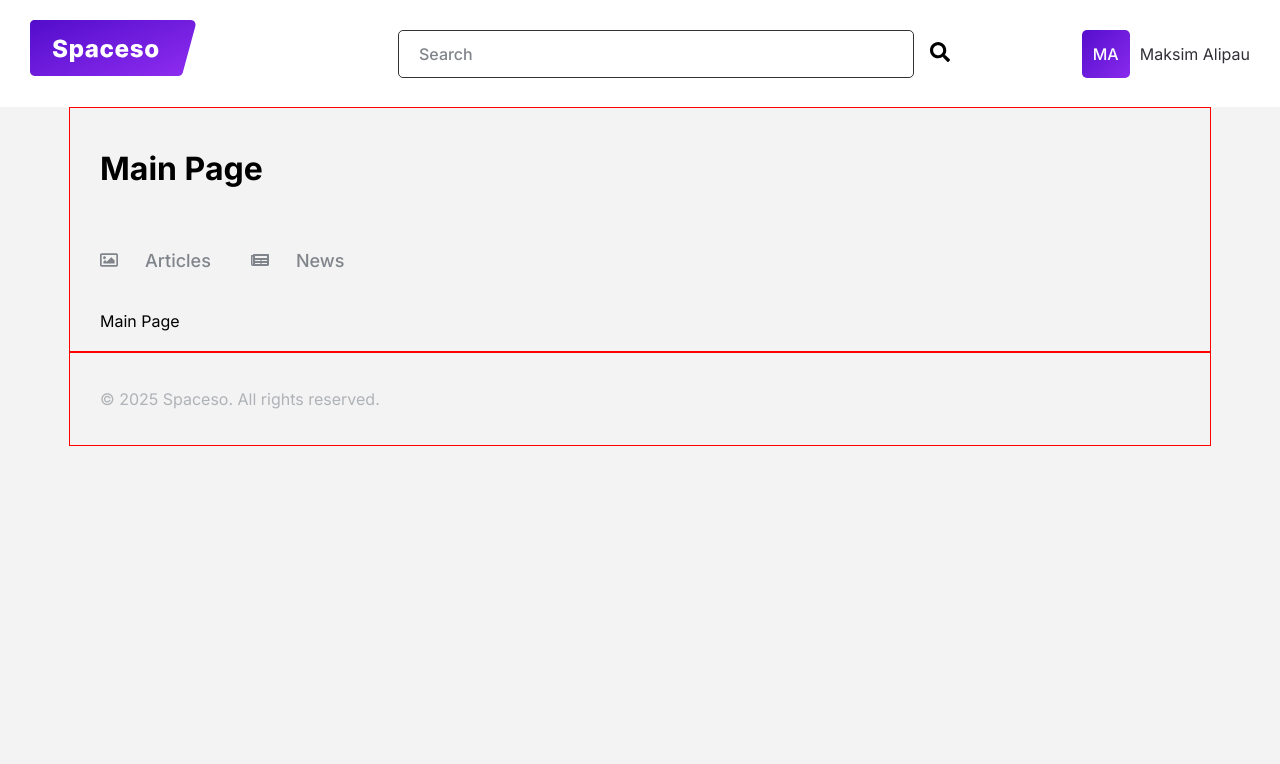
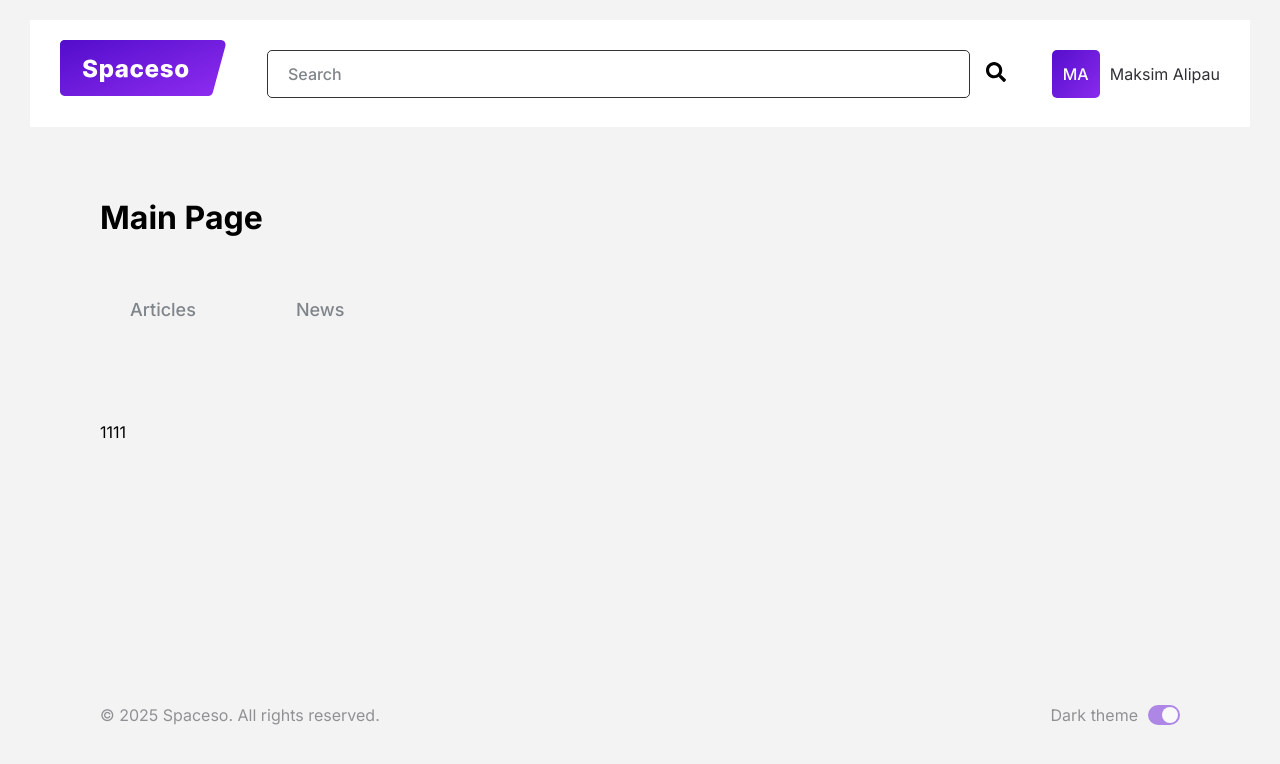
Before and after one commit to maksimtest-lab/diploma2, a React (Vite) app in the folder spaceso/: page / in a window 1280 px wide. Shown: the top 764 px of the page. Built offline with nearby package versions, Linux system fonts and the light colour scheme.

Commit message:
feat: step by step

```diff
--- a/spaceso/src/components/header/logo.sass
+++ b/spaceso/src/components/header/logo.sass
@@ -2,8 +2,9 @@
     font-size: 46px
     font-weight: 600
     color: white
-    min-width: 328px
+    //min-width: 328px
     display: flex
+    flex-shrink: 0
 
 
     span
--- a/spaceso/src/components/header/userBar.sass
+++ b/spaceso/src/components/header/userBar.sass
@@ -1,7 +1,7 @@
 .userBar
     color: #313037
     flex-shrink: 0
-    width: 254px
+    //width: 254px
     display: flex
     align-items: center
     justify-content: right
--- a/spaceso/src/components/layout.sass
+++ b/spaceso/src/components/layout.sass
@@ -1,24 +1,34 @@
 .layout
     background-color: #F3F3F3
     min-height: 100vh
-    //padding: 20px 30px
-    //display: flex
-    //flex-direction: column
-    //gap: 30px
+    padding: 20px 30px
+    display: flex
+    flex-direction: column
+    gap: 30px
 
     main
         display: flex
         flex-direction: column
-        gap: 40px
+        //gap: 40px
         padding: 20px 30px
         max-width: calc(1120px - 40px)
         margin: 0 auto
-        border: solid 1px red
+        flex-shrink: 0
+        flex-grow: 1
+        width: 100%
 
     footer
-        color: #AFB2B6
+        color: #313037
         margin-top: auto
         max-width: calc(1120px - 40px)
         margin: 0 auto
-        border: solid 1px red
         padding: 20px 30px
+        font-size: 16px
+        opacity: 0.5
+
+        display: flex
+        justify-content: space-between
+        align-items: center
+        flex-shrink: 0
+        flex-grow: 1
+        width: 100%
--- a/spaceso/src/components/layout.tsx
+++ b/spaceso/src/components/layout.tsx
@@ -2,6 +2,7 @@ import "./layout.sass"
 import { Header } from "./header/header"
 import { Navigation } from "./navigation"
 import PageTitle from "../store/components/pageTitle"
+import ThemeSwitcher from "../store/components/themeSwitcher"
 
 interface LayoutProps {
   children: React.ReactNode;
@@ -14,12 +15,11 @@ function Layout({ children }: LayoutProps) {
       <Header />
       <main>
         <PageTitle></PageTitle>
-        <Navigation />
-
         {children}
       </main>
       <footer>
         <p>© {new Date().getFullYear()} Spaceso. All rights reserved.</p>
+        <ThemeSwitcher />
       </footer>
     </div>
   )
--- a/spaceso/src/components/navigation.sass
+++ b/spaceso/src/components/navigation.sass
@@ -1,4 +1,5 @@
 .navigation
+    margin-bottom: 60px
     ul
         padding: 0
         margin: 0
@@ -20,9 +21,12 @@
 
                 text-decoration: none
                 color: #80858B
+                padding: 40px 30px
+                border-bottom: solid 2px transparent
 
                 svg
-                    margin-right: 17px
+                    //margin-right: 17px
 
                 &.active
                     color: #7B61FF
+                    border-bottom: solid 2px #313037
--- a/spaceso/src/components/navigation.tsx
+++ b/spaceso/src/components/navigation.tsx
@@ -11,7 +11,7 @@ export function Navigation() {
                     {NAVIGATION.map((route: NavigationItem) => (
                         <li key={route.url}>
                             <NavLink to={route.url}>
-                                {route.icon && <route.icon className="nav-icon" />}
+                                {/* {route.icon && <route.icon className="nav-icon" />} */}
                                 {route.name}
                             </NavLink>
                         </li>
--- a/spaceso/src/pages/ArticlesPage.tsx
+++ b/spaceso/src/pages/ArticlesPage.tsx
@@ -1,4 +1,4 @@
-import { Title } from "../components";
+import { Navigation } from "../components";
 import { useDispatch } from 'react-redux';
 import { setPageTitle } from '../store/actions/actions';
 import { useEffect } from 'react';
@@ -12,6 +12,8 @@ export function ArticlesPage() {
 
     return (
         <>
+            <Navigation />
+
             1111
         </>
     )
--- a/spaceso/src/pages/MainPage.tsx
+++ b/spaceso/src/pages/MainPage.tsx
@@ -1,6 +1,7 @@
 import { useEffect } from 'react';
 import { useDispatch } from 'react-redux';
 import { setPageTitle } from '../store/actions/actions.ts';
+import { ArticlesPage } from './ArticlesPage';
 
 export function MainPage() {
     const dispatch = useDispatch();
@@ -10,8 +11,6 @@ export function MainPage() {
     }, [dispatch]);
 
     return (
-        <>
-            Main Page
-        </>
+        <ArticlesPage />
     )
 }
--- a/spaceso/src/pages/NewsPage.tsx
+++ b/spaceso/src/pages/NewsPage.tsx
@@ -1,4 +1,4 @@
-import { Title } from "../components";
+import { Navigation } from "../components";
 import { useDispatch } from 'react-redux';
 import { setPageTitle } from '../store/actions/actions';
 import { useEffect } from 'react';
@@ -12,7 +12,8 @@ export function NewsPage() {
 
     return (
         <>
-            <Title />
+            <Navigation />
+
         </>
     )
 }
--- a/spaceso/src/pages/SettingsPage.tsx
+++ b/spaceso/src/pages/SettingsPage.tsx
@@ -1,4 +1,3 @@
-import { Title } from "../components";
 import { useDispatch } from 'react-redux';
 import { setPageTitle } from '../store/actions/actions';
 import { useEffect } from 'react';
@@ -12,7 +11,7 @@ export function Settings() {
 
     return (
         <>
-            <Title />
+            settings
         </>
     )
 }
--- /dev/null
+++ b/spaceso/src/store/components/themeSwitcher.sass
@@ -0,0 +1,39 @@
+.themeSwitcher
+    display: flex
+    align-items: center
+    gap: 10px
+    cursor: pointer
+    font-size: 16px
+
+    button
+        width: 32px
+        height: 20px
+        border-radius: 10px
+        border: none
+        background-color: #333
+        color: #fff
+        cursor: pointer
+        transition: background-color 0.3s ease
+        display: flex
+        padding: 0 2px
+        justify-content: left
+        align-items: center
+
+        &::before
+            content: ''
+            display: block
+            width: 16px
+            height: 16px
+            border-radius: 50%
+            background-color: #fff
+            border-radius: 50%
+            transition: all 0.3s ease
+
+        &:hover
+            background-color: #555
+
+        &.active
+            background-color: #6C1BDB
+            &::before
+                transform: translateX(12px)
+            //justify-content: right
--- /dev/null
+++ b/spaceso/src/store/components/themeSwitcher.tsx
@@ -0,0 +1,20 @@
+import { useSelector } from "react-redux";
+import type { RootState } from "../index";
+import { useDispatch } from "react-redux";
+import { setTheme } from "../actions/actions";
+import "./themeSwitcher.sass"
+
+export default function ThemeSwitcher() {
+    const theme = useSelector((state: RootState) => state.ui.theme);
+    const dispatch = useDispatch();
+
+    const toggleTheme = () => {
+        dispatch(setTheme(theme === 'light' ? 'dark' : 'light'));
+    };
+
+    return (
+        <div className="themeSwitcher">
+            {theme === 'light' ? 'Dark' : 'Light' } theme <button className={`themeSwitcherButton ${theme === 'light' ? 'active' : ''}`} onClick={toggleTheme}></button>
+        </div>
+    );
+}
```
